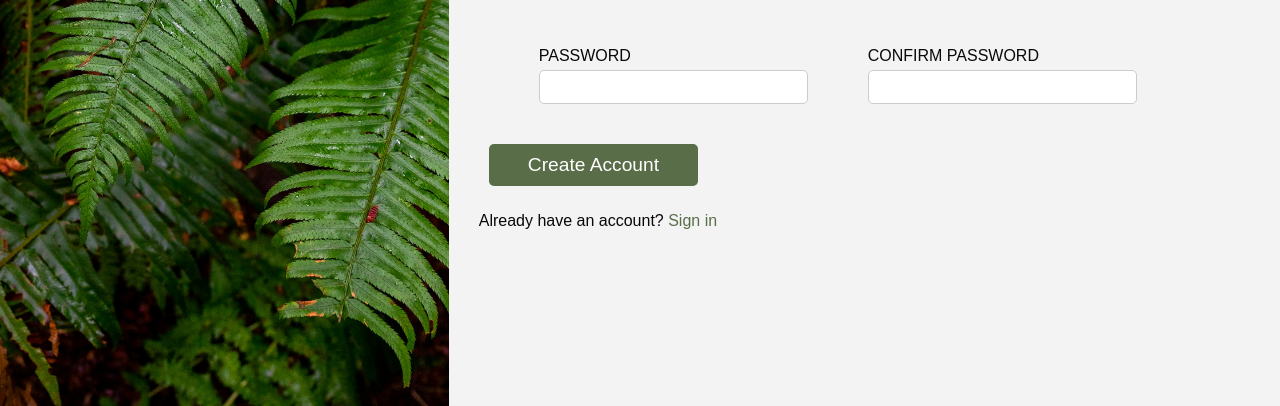
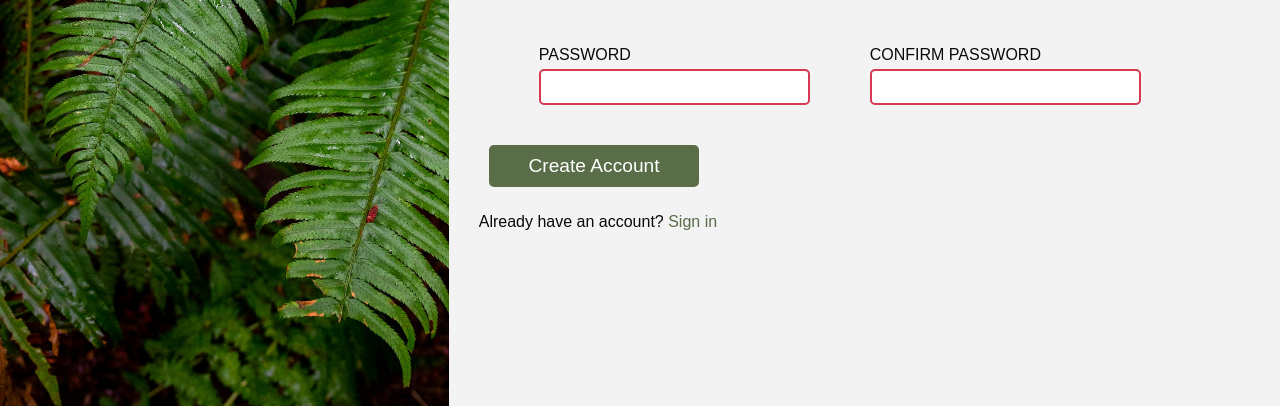
Before and after one commit to dreadlord-sedai/Form-css-TOP, a plain HTML site: page index.html in a window 1280 px wide. Shown: the part 394-800 px from the top of the page. Drawn offline with Linux system fonts and the light colour scheme; files whose address does not match are found by name.

Commit message:
Style Form fields

```diff
--- a/assets/styles.css
+++ b/assets/styles.css
@@ -139,6 +139,21 @@ a {
     width: 100%;
 }
 
+/* Default input border */
+input {
+  border: 1px solid #E5E7EB;
+}
+
+/* Red border for invalid password fields */
+input[type="password"]:invalid {
+  border: 2px solid #d73953;
+}
+
+input:focus {
+  border: 2px solid #007ec2 ;
+  outline: none;
+}
+
 .submit-button {
     background-color: var(--color-primary);
     color: var(--color-white);
--- a/index.html
+++ b/index.html
@@ -48,12 +48,12 @@
         <div class="form-container">
           <div class="field">
             <label for="password">PASSWORD</label>
-            <input type="password" id="password" name="password" required />
+            <input type="password" id="password" name="password" required pattern="(?=.*\d)(?=.*[a-z])(?=.*[A-Z]).{8,}" />
           </div>
 
           <div class="field">
             <label for="password">CONFIRM PASSWORD</label>
-            <input type="password" id="password" name="password" required />
+            <input type="password" id="password" name="password" required pattern="(?=.*\d)(?=.*[a-z])(?=.*[A-Z]).{8,}" />
           </div>
         </div>
 
```
